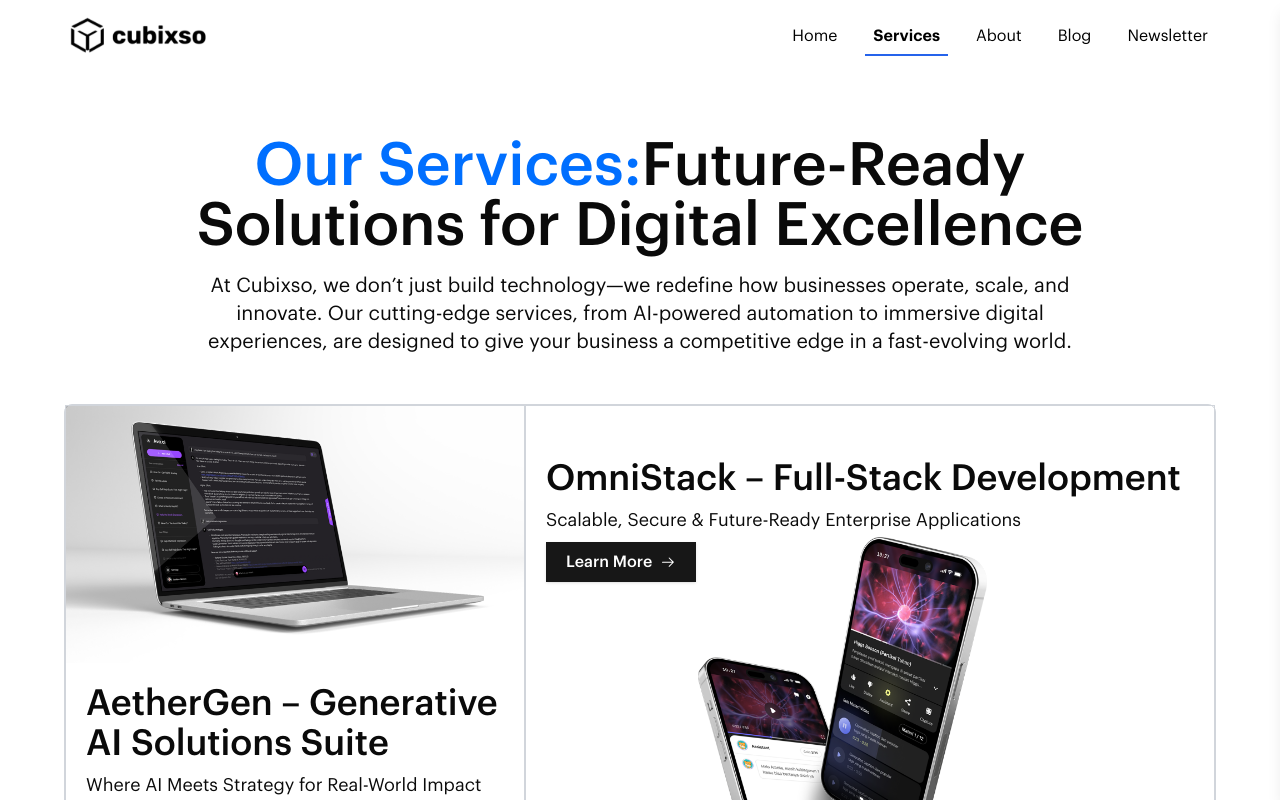
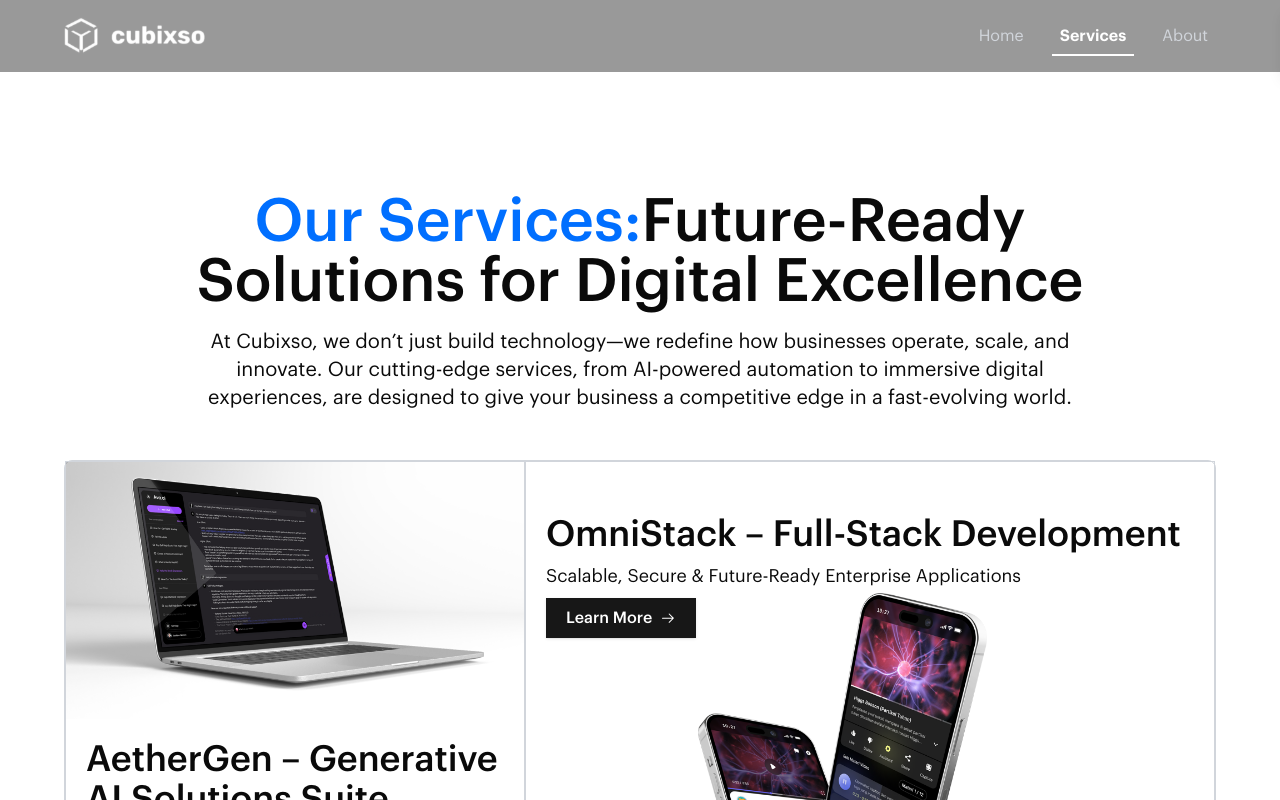
Before and after one commit to gowtham-creator/cubix-web-app, a Next.js app: page /services in a window 1280 px wide. Shown: the top 800 px of the page. Built offline with nearby package versions, Linux system fonts and the light colour scheme.

Commit message:
fix: made the header more dynamic so it comes down, when we scroll down when we scroll up and is hidden when we scroll down

```diff
--- a/src/app/about/page.tsx
+++ b/src/app/about/page.tsx
@@ -20,7 +20,9 @@
 const AboutPage = () => {
   return (
     <div className="">
-      <Header mobNavClassName="right-[45%] xs:right-[47%] sm:right-[45%] md:right-0" />
+      <Header
+      // mobNavClassName="right-[45%] xs:right-[47%] sm:right-[45%] md:right-0"
+      />
       <AboutMainSection />
       <Footer />
     </div>
@@ -30,7 +32,7 @@
 const AboutMainSection = () => {
   return (
     <>
-      <section className="main-about-info min-h-screen 2xl:px-32 xl:px-16 sm:px-10 px-4 object-contain bg-[url('/about/about-main-bg.png')] bg-no-repeat">
+      <section className="main-about-info min-h-screen py-32 2xl:px-32 xl:px-16 sm:px-10 px-4 object-contain bg-[url('/about/about-main-bg.png')] bg-no-repeat">
         <motion.div
           initial={{ y: 50, opacity: 0 }}
           animate={{ y: 0, opacity: 1 }}
--- a/src/app/page.tsx
+++ b/src/app/page.tsx
@@ -37,7 +37,7 @@
           initial={{ opacity: 0, y: 30 }}
           animate={{ opacity: 1, y: 0 }}
           transition={{ duration: 0.3, delay: 0.05, ease: "easeIn" }}
-          className="hero-section 2xl:px-32 xl:px-16 px-10 mt-20 md:mt-32 flex gap-5 flex-col"
+          className="relative hero-section 2xl:px-32 xl:px-16 px-10 pt-44 flex gap-5 flex-col"
         >
           <h1 className="text-4xl sm:text-6xl font-semibold text-[#BFB080]">
             Where Innovation Takes Flight
--- a/src/app/services/page.tsx
+++ b/src/app/services/page.tsx
@@ -15,7 +15,7 @@
   return (
     <div className="flex flex-col gap-12">
       <Header />
-      <section className="out-services-head 2xl:px-32  xl:px-16 px-10  mt-4 flex flex-col items-center gap-4">
+      <section className="out-services-head 2xl:px-32  xl:px-16 px-10 pt-32  mt-4 flex flex-col items-center gap-4">
         <motion.h1
           initial={{ y: 30, filter: "blur(10px)" }}
           animate={{ y: 0, filter: "blur(0px)" }}
--- a/src/components/Header.tsx
+++ b/src/components/Header.tsx
@@ -4,7 +4,7 @@
 import { usePathname } from "next/navigation";
 import Image from "next/image";
 import Link from "next/link";
-import { FC, useState } from "react";
+import { FC, useEffect, useState } from "react";
 import { MdClose, MdMenu } from "react-icons/md";
 import { motion } from "motion/react";
 
@@ -16,10 +16,12 @@
 
 export const Header: FC<Props> = ({
   className,
-  theme = "white",
+  theme = "black",
   mobNavClassName,
 }) => {
   const [openNav, setOpenNav] = useState<boolean>(false);
+  const [showHeader, setShowHeader] = useState<boolean>(true);
+
   const pathname = usePathname();
   const links = [
     {
@@ -34,29 +36,55 @@
       name: "About",
       href: "/about",
     },
-    {
-      name: "Blog",
-      href: "/blog",
-    },
-    {
-      name: "Newsletter",
-      href: "/newsletter",
-    },
+    // {
+    //   name: "Blog",
+    //   href: "/blog",
+    // },
+    // {
+    //   name: "Newsletter",
+    //   href: "/newsletter",
+    // },
   ];
 
   const toggleNav = () => setOpenNav(!openNav);
 
+  const handleScroll = (e: WheelEvent) => {
+    const x = e.deltaX;
+    const y = e.deltaY;
+
+    console.log(x, y);
+
+    if (openNav) return;
+    if (e.deltaY > 0) {
+      setShowHeader(false);
+    } else {
+      setShowHeader(true);
+    }
+  };
+
+  useEffect(() => {
+    document.addEventListener("wheel", handleScroll);
+    document.body.style.overflow = openNav ? "hidden" : "";
+
+    return () => {
+      document.removeEventListener("wheel", handleScroll);
+    };
+  }, [openNav]);
+
   return (
     <motion.header
-      initial={{ opacity: 0, y: -50 }}
+      initial={{ opacity: 0, y: -80 }}
       animate={{ opacity: 1, y: 0 }}
       transition={{
         duration: 0.3,
         y: { type: "keyframes", visualDuration: 0.4 },
       }}
+    >
+      <motion.div
         className={cn(
-        "main-header sm:px-10 px-4 py-4 2xl:px-32 xl:px-16 flex flex-row justify-between items-center",
+          "main-header fixed top-0 w-full bg-black/40 backdrop-blur-sm z-50 sm:px-10 transition-all duration-300 ease-in px-4 py-4 2xl:px-32 xl:px-16 flex flex-row justify-between items-center",
           className,
+          showHeader ? "translate-y-0 duration-400" : "-translate-y-52",
         )}
       >
         <div className="logo-section ">
@@ -76,26 +104,18 @@
               key={link.name}
               href={link.href}
               className={cn(
-              "relative group",
-              "text-base font-normal",
+                "relative group text-base font-normal",
                 "transition-all duration-300 ease-in-out",
-              "hover:text-blue-600", // Hover color change
+                "hover:text-white",
                 "before:absolute before:bottom-[-4px] before:left-0 before:w-0 before:h-0.5",
-              "before:bg-blue-600 before:transition-all before:duration-300 before:ease-in-out",
-              "hover:before:w-full", // Underline animation
+                "before:bg-white before:transition-all before:duration-300 before:ease-in-out",
+                "hover:before:w-full",
                 pathname === link.href ||
                   (link.href !== "/" && pathname.startsWith(link.href))
-                ? "text-blue-600 font-semibold before:w-full "
-                : "",
-              theme === "black"
-                ? "text-white hover:text-blue-300"
-                : "text-black hover:text-blue-800",
-              "cursor-pointer",
-              "transform origin-center",
-              "inline-block",
-              "py-1 px-2", // Add some padding for better hover area
-              "hover:scale-105", // Slight scale on hover
-              "transition-transform duration-200", // Smooth scale transition
+                  ? "text-white font-semibold before:w-full"
+                  : "text-gray-300",
+                "cursor-pointer inline-block py-1 px-2",
+                "hover:scale-105 transition-transform duration-200",
               )}
             >
               <span className="relative inline-block">
@@ -123,7 +143,7 @@
         {/* Mobile Navigation Overlay */}
         <div
           className={cn(
-          "mob-nav fixed top-0 right-0 bottom-0 bg-transparent  backdrop-blur-md shadow-lg z-50 w-80 transform transition-transform duration-300 ease-in-out",
+            "mob-nav fixed top-0 right-0 bottom-0 bg-black/60 backdrop-blur-md shadow-lg z-50 w-80 transform transition-transform duration-300 ease-in-out",
             mobNavClassName,
             openNav ? "translate-x-0" : "translate-x-full",
           )}
@@ -134,7 +154,7 @@
           </div>
 
           {/* Mobile Navigation Links */}
-        <nav className="flex flex-col gap-6 p-6">
+          <nav className="flex bg-black/60 backdrop-blur-md h-[95vh] flex-col gap-6 p-6">
             {links.map((link) => (
               <Link
                 key={link.name}
@@ -153,10 +173,11 @@
         {/* Backdrop overlay when menu is open */}
         {openNav && (
           <div
-          className="fixed inset-0 bg-black bg-opacity-50 z-40 md:hidden"
+            className="fixed inset-0 bg-black bg-opacity-50 z-10  md:hidden"
             onClick={toggleNav}
           />
         )}
+      </motion.div>
     </motion.header>
   );
 };
```
Also changed, not shown: 1 other file (tests, documents, lock files or other folders). Lines whose indentation alone changed are shown as unchanged.
